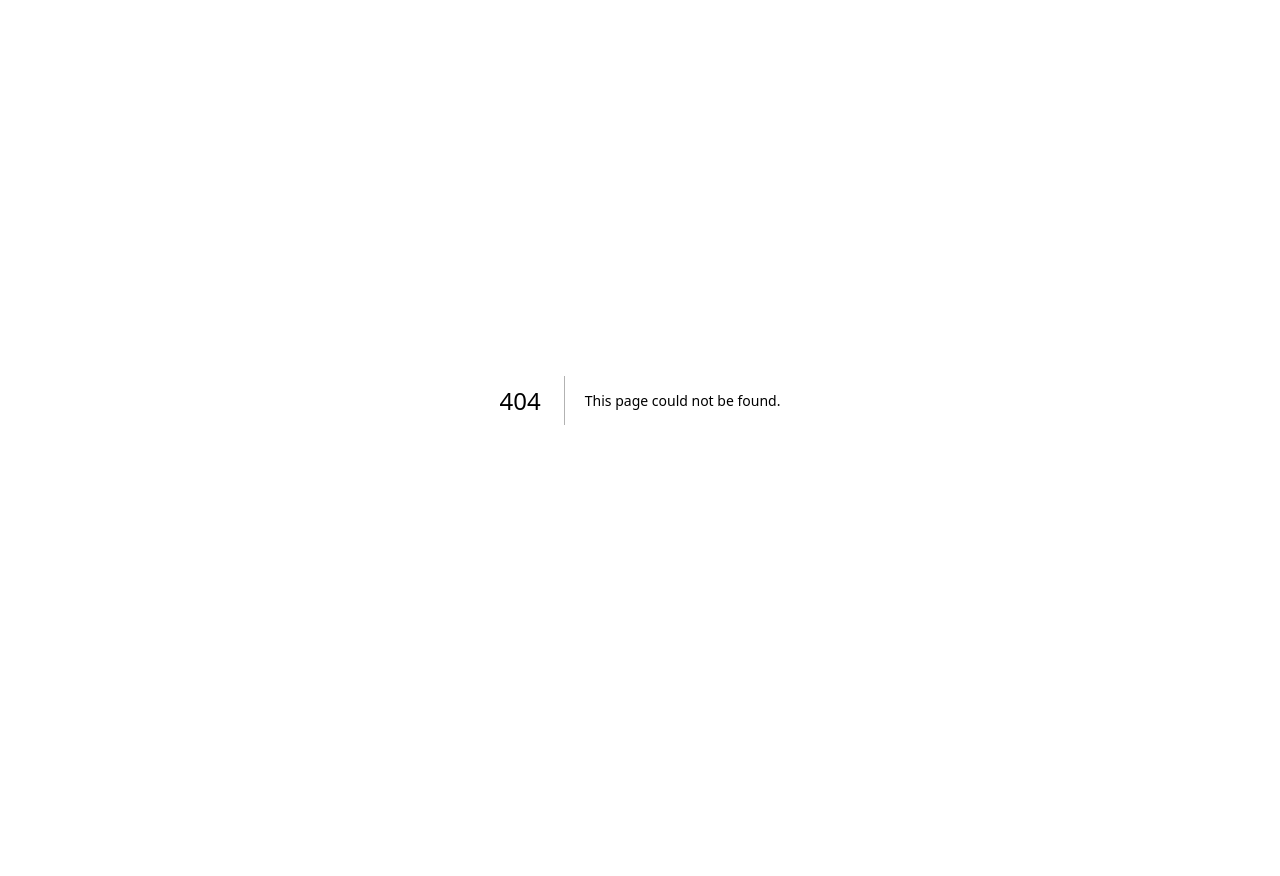
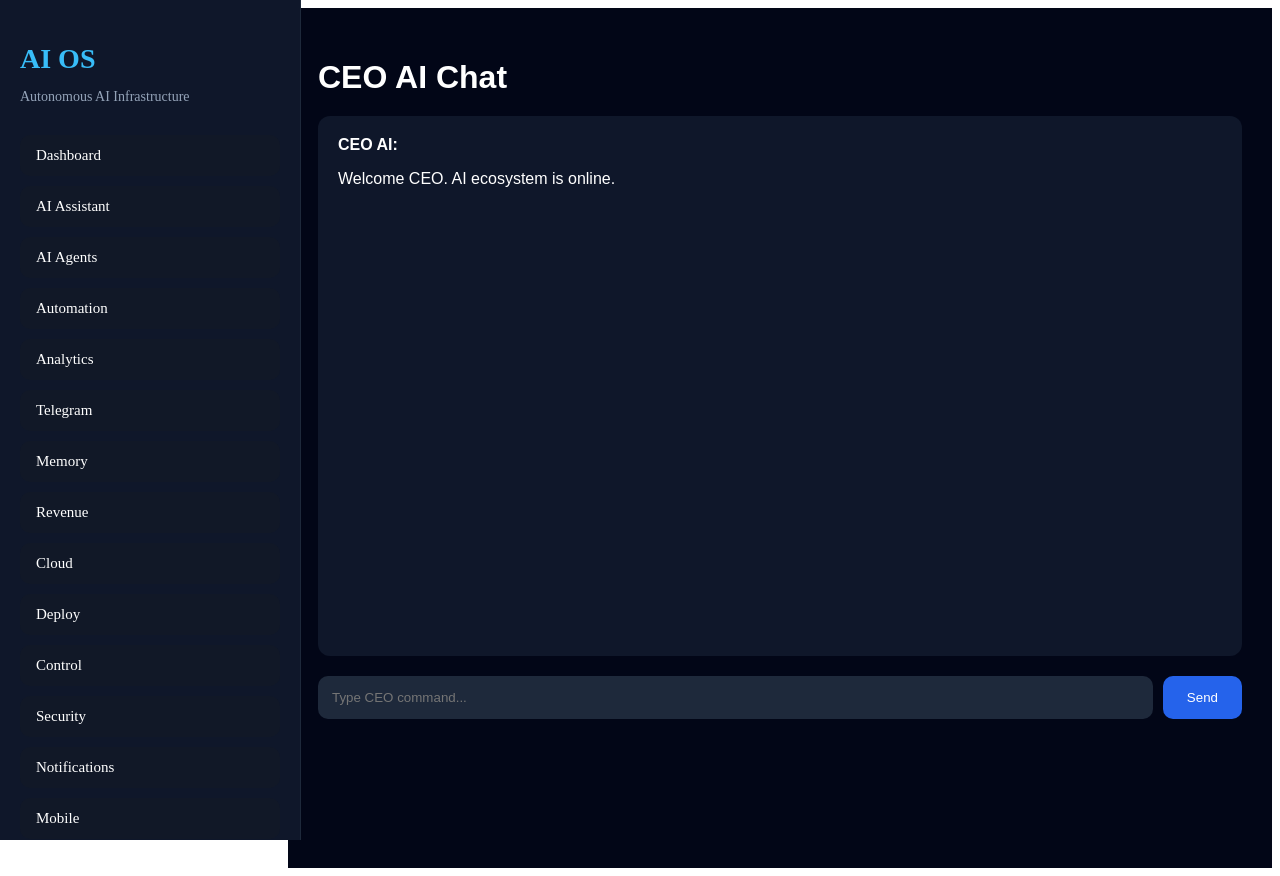
Before and after one commit to snapsparkofficial00-cloud/Ai, a Next.js app: page /ceo in a window 1280 px wide. Before the commit this address had no page. Before the commit the page ends 800 px from the top, so only its background shows below. Built offline with nearby package versions, Linux system fonts and the light colour scheme.

Commit message:
Create page.tsx

```diff
--- /dev/null
+++ b/app/ceo/page.tsx
@@ -0,0 +1,116 @@
+"use client";
+
+import { useState } from "react";
+import Sidebar from "../components/Sidebar";
+
+export default function CEOPage() {
+  const [messages, setMessages] = useState([
+    {
+      sender: "CEO AI",
+      text: "Welcome CEO. AI ecosystem is online.",
+    },
+  ]);
+
+  const [input, setInput] = useState("");
+
+  const sendMessage = () => {
+    if (!input.trim()) return;
+
+    const userMessage = {
+      sender: "You",
+      text: input,
+    };
+
+    const aiMessage = {
+      sender: "CEO AI",
+      text: "Command received: " + input,
+    };
+
+    setMessages([...messages, userMessage, aiMessage]);
+    setInput("");
+  };
+
+  return (
+    <>
+      <Sidebar />
+
+      <main
+        style={{
+          marginLeft: "280px",
+          minHeight: "100vh",
+          background: "#020617",
+          color: "white",
+          padding: "30px",
+          fontFamily: "Arial",
+        }}
+      >
+        <h1
+          style={{
+            fontSize: "32px",
+            marginBottom: "20px",
+          }}
+        >
+          CEO AI Chat
+        </h1>
+
+        <div
+          style={{
+            background: "#0f172a",
+            borderRadius: "12px",
+            padding: "20px",
+            height: "500px",
+            overflowY: "auto",
+            marginBottom: "20px",
+          }}
+        >
+          {messages.map((msg, index) => (
+            <div
+              key={index}
+              style={{
+                marginBottom: "15px",
+              }}
+            >
+              <strong>{msg.sender}:</strong>
+              <p>{msg.text}</p>
+            </div>
+          ))}
+        </div>
+
+        <div
+          style={{
+            display: "flex",
+            gap: "10px",
+          }}
+        >
+          <input
+            value={input}
+            onChange={(e) => setInput(e.target.value)}
+            placeholder="Type CEO command..."
+            style={{
+              flex: 1,
+              padding: "14px",
+              borderRadius: "10px",
+              border: "none",
+              background: "#1e293b",
+              color: "white",
+            }}
+          />
+
+          <button
+            onClick={sendMessage}
+            style={{
+              padding: "14px 24px",
+              border: "none",
+              borderRadius: "10px",
+              background: "#2563eb",
+              color: "white",
+              cursor: "pointer",
+            }}
+          >
+            Send
+          </button>
+        </div>
+      </main>
+    </>
+  );
+}
```
